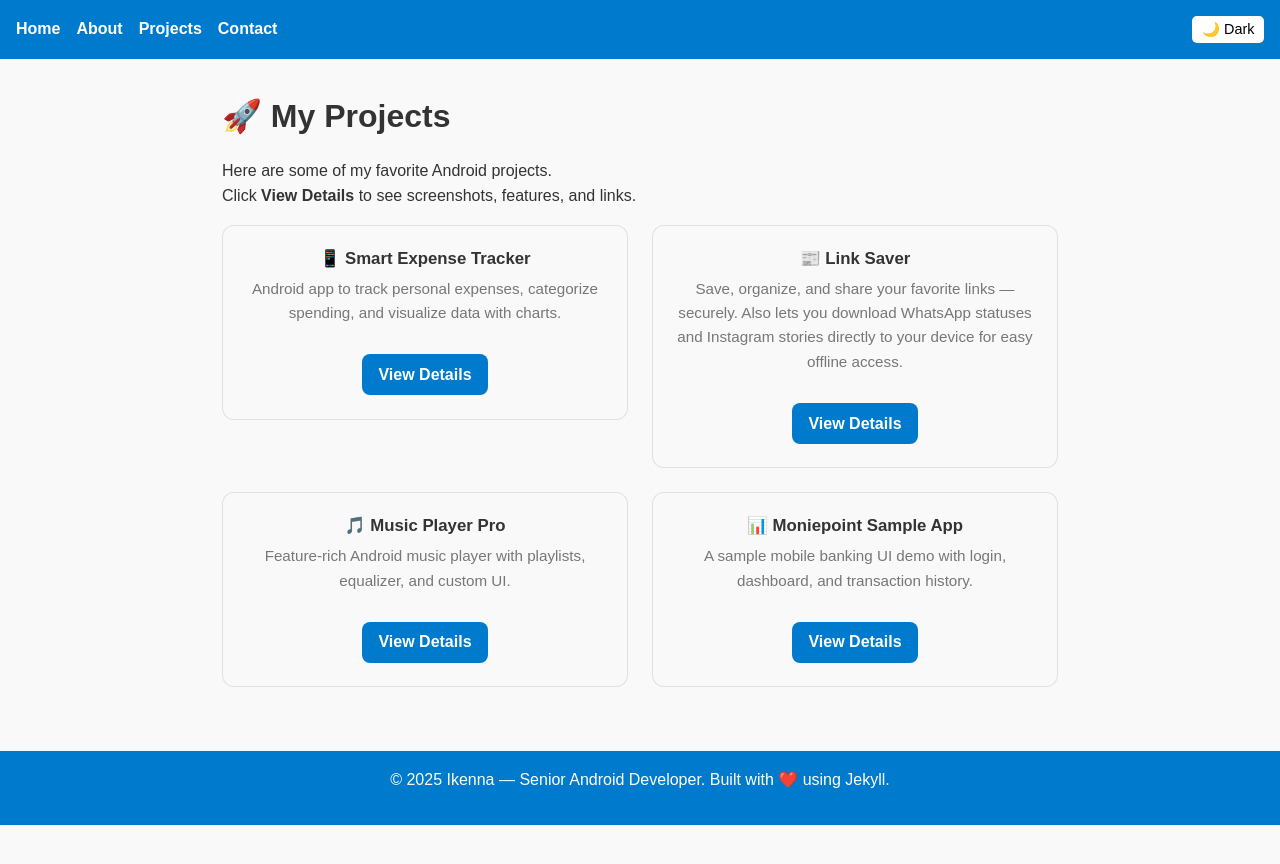
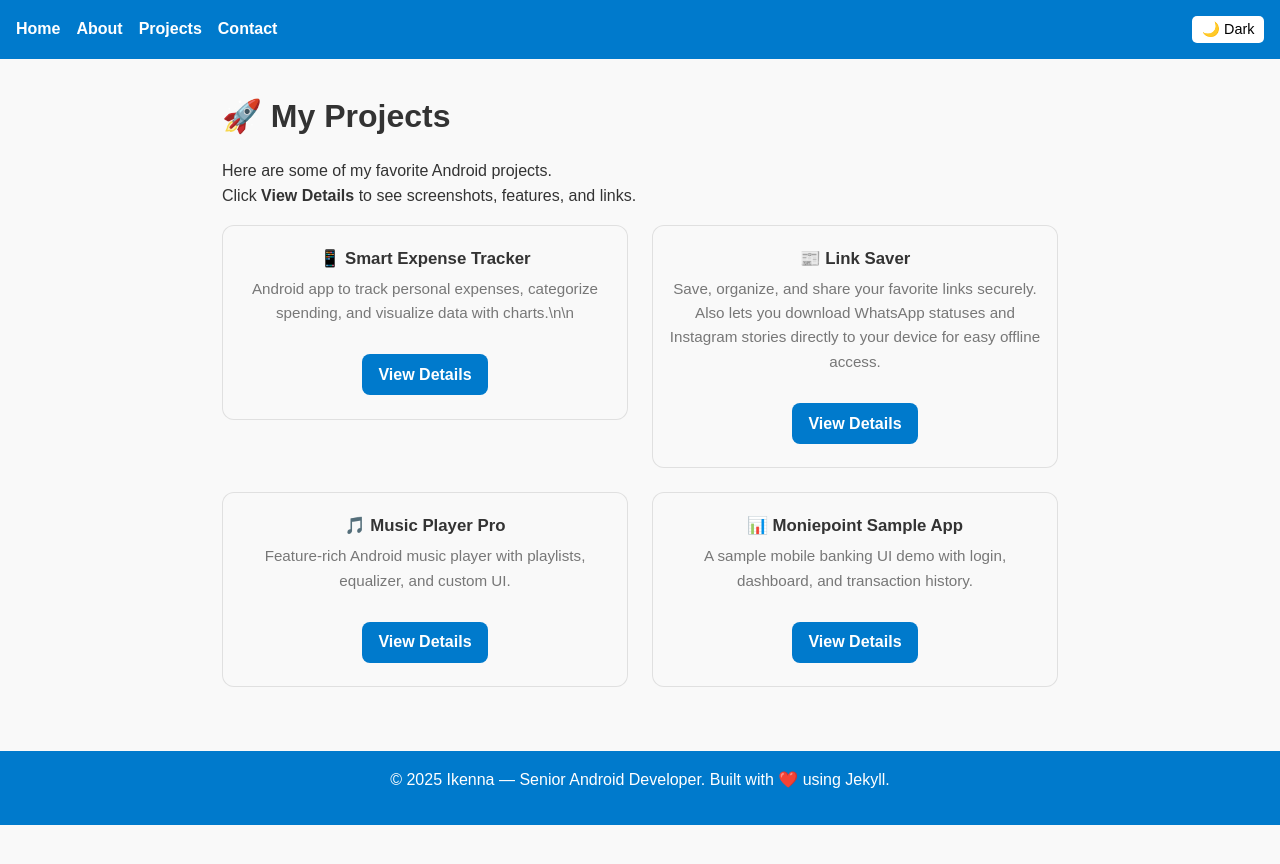
Before and after one commit to Andy112/ikenna-portfolio, a Jekyll site: the page built from projects.md, in a window 1280 px wide. Shown: the top 864 px of the page. Built offline with Jekyll 4.4.1, drawn with Linux system fonts in a browser that asks for light colours.

```diff
--- a/projects.md
+++ b/projects.md
@@ -13,14 +13,14 @@ Click **View Details** to see screenshots, features, and links.
   <!-- Project 1 -->
   <div class="project-card">
     <h3>📱 Smart Expense Tracker</h3>
-    <p>Android app to track personal expenses, categorize spending, and visualize data with charts.</p>
+    <p>Android app to track personal expenses, categorize spending, and visualize data with charts.\n\n</p>
     <a class="btn" href="{{ site.baseurl }}/projects/trackulator">View Details</a>
   </div>
 
   <!-- Project 2 -->
   <div class="project-card">
     <h3>📰 Link Saver</h3>
-    <p>Save, organize, and share your favorite links — securely. Also lets you download WhatsApp statuses and Instagram stories directly to your device for easy offline access.</p>
+    <p>Save, organize, and share your favorite links securely. Also lets you download WhatsApp statuses and Instagram stories directly to your device for easy offline access.</p>
     <a class="btn" href="{{ site.baseurl }}/projects/link-saver">View Details</a>
   </div>
 
```
